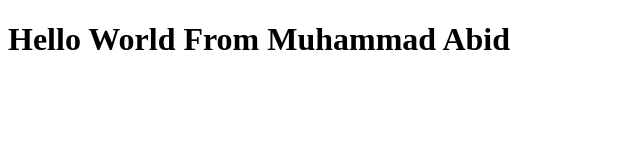
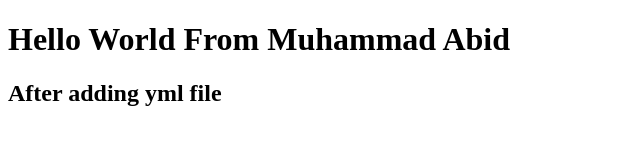
Before and after one commit to Muhammad-Abid11/bootcamp2020-Abid, a plain HTML site: page index.html in a window 1280 px wide. Shown: the whole page, without its empty margins (0-640 px from the left). Drawn offline with Linux system fonts and the light colour scheme.

Commit message:
2nd update with adding yml file

```diff
--- a/index.html
+++ b/index.html
@@ -7,5 +7,6 @@
 </head>
 <body>
     <h1>Hello World From Muhammad Abid</h1>
+    <h2>After adding yml file</h2>
 </body>
 </html>
```
